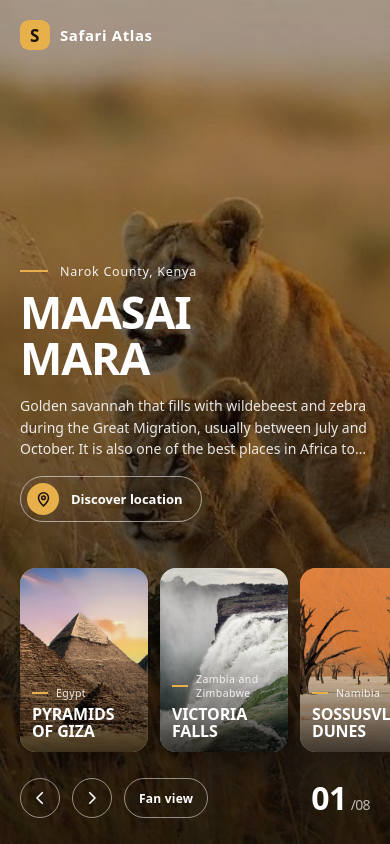
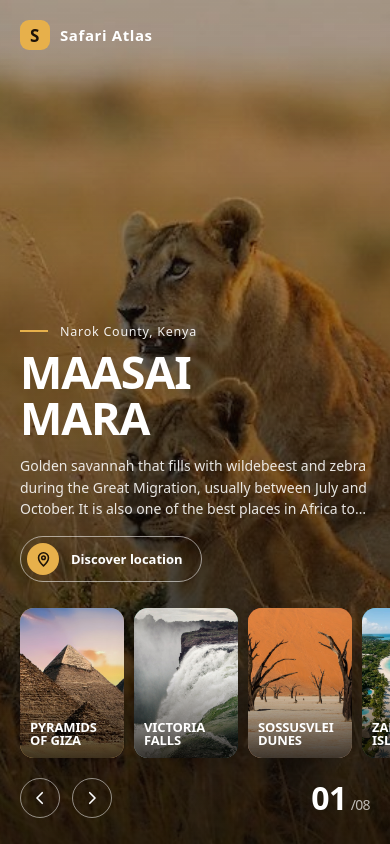
Before and after one commit to faithwekesa/safari-atlas, a React (Vite) app: page / in a window 390 px wide. Built offline with nearby package versions, Linux system fonts and the light colour scheme; a web font is replaced by a local one.

Commit message:
Simplify mobile layout

```diff
--- a/src/index.css
+++ b/src/index.css
@@ -293,3 +293,14 @@ h1 { font-size: clamp(46px, 5.8vw, 96px); }
 @media (min-width: 1101px) {
   .stage[data-layout='fan'] .copy { top: 52%; }
 }
+
+@media (max-width: 760px) {
+  :root { --card-w: 104px; --card-h: 150px; --gap: 10px; }
+  .arrows .swap { display: none; }
+  .stage[data-layout='row'] .rail { left: 20px; bottom: 86px; }
+  .copy { bottom: 262px; }
+  .card { border-radius: 14px; }
+  .card-txt small { display: none; }
+  .card-txt strong { font-size: 13px; }
+  .card-txt { left: 10px; bottom: 10px; }
+}
```
